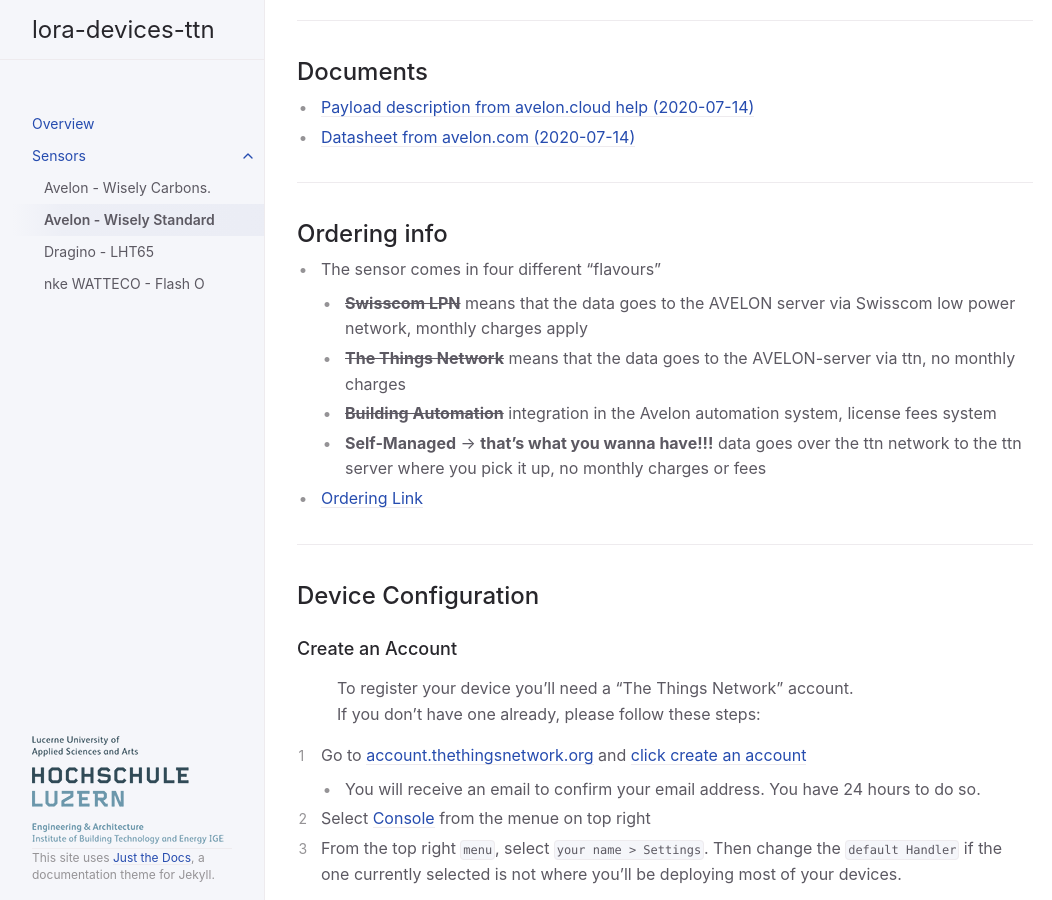
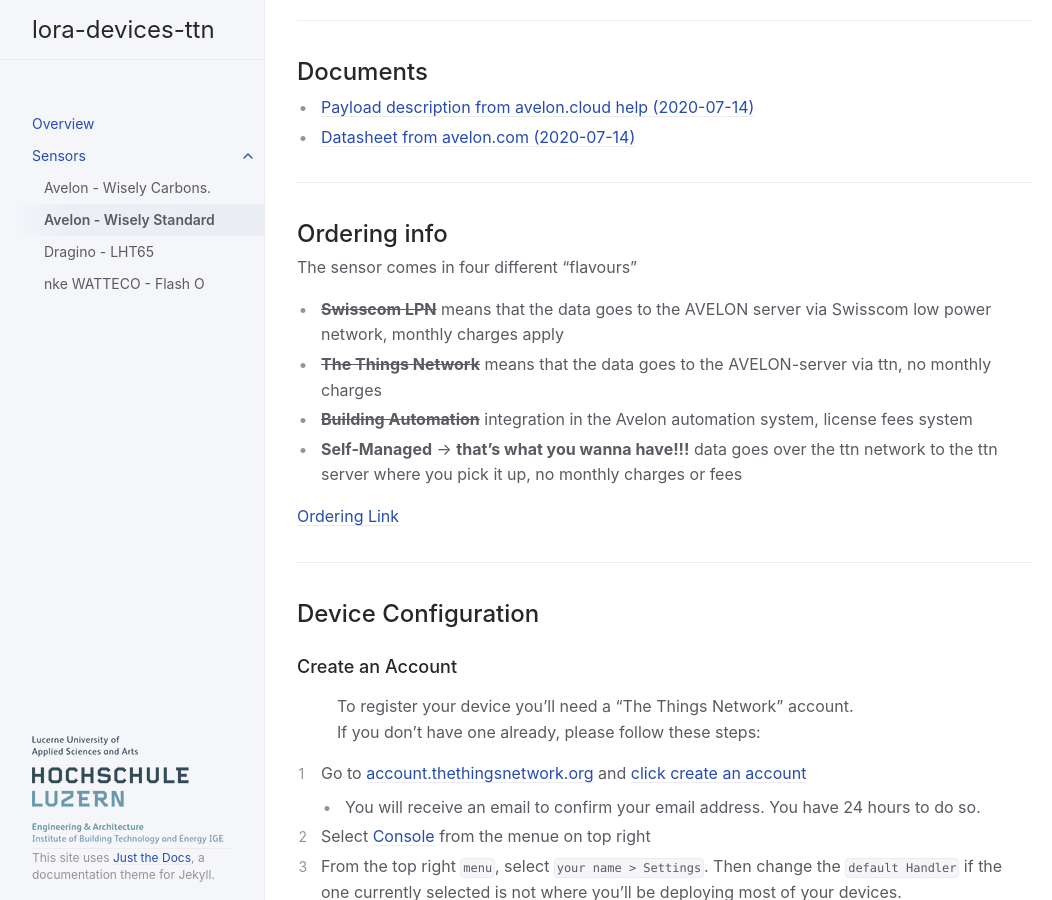
Before and after one commit to hslu-ige-laes/lora-devices-ttn, a Jekyll site: the page built from docs/sensors/avelon-wisely-standard.md, in a window 1280 px wide and 900 px high, scrolled down 1091 px. Shown: the whole window, without its empty margins (107-1159 px from the left). Built offline with Jekyll 4.4.1, drawn with Linux system fonts in a browser that asks for light colours.

```diff
--- a/docs/sensors/avelon-wisely-standard.md
+++ b/docs/sensors/avelon-wisely-standard.md
@@ -44,16 +44,17 @@ The Wisely Standard is an indoor room sensor to measure temperature, humidity an
 ---
 
 ## Ordering info
-- The sensor comes in four different "flavours"
-  - <b>~~Swisscom LPN~~</b>
-    means that the data goes to the AVELON server via Swisscom low power network, monthly charges apply
-  - <b>~~The Things Network~~</b>
-    means that the data goes to the AVELON-server via ttn, no monthly charges
-  - <b>~~Building Automation~~</b>
-    integration in the Avelon automation system, license fees system
-  - <b>Self-Managed</b> -> **that's what you wanna have!!!**
+The sensor comes in four different "flavours"
+- <b>~~Swisscom LPN~~</b>
+  means that the data goes to the AVELON server via Swisscom low power network, monthly charges apply
+- <b>~~The Things Network~~</b>
+  means that the data goes to the AVELON-server via ttn, no monthly charges
+- <b>~~Building Automation~~</b>
+  integration in the Avelon automation system, license fees system
+- <b>Self-Managed</b> -> **that's what you wanna have!!!**
     data goes over the ttn network to the ttn server where you pick it up, no monthly charges or fees
-- [Ordering Link](https://avelon.com/en/buy-wisesly/)
+
+[Ordering Link](https://avelon.com/en/buy-wisesly/)
 
 ---
 
```
